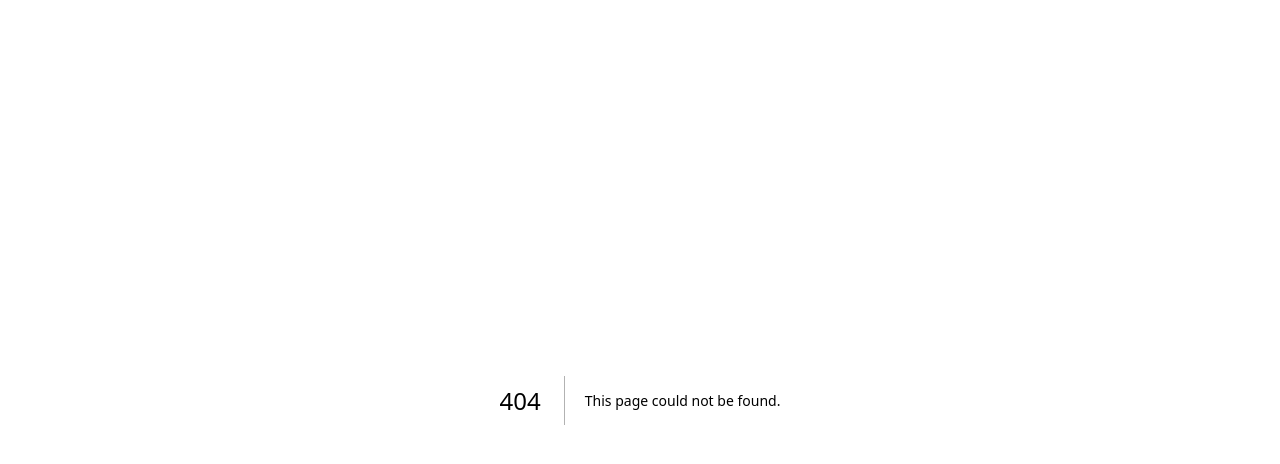
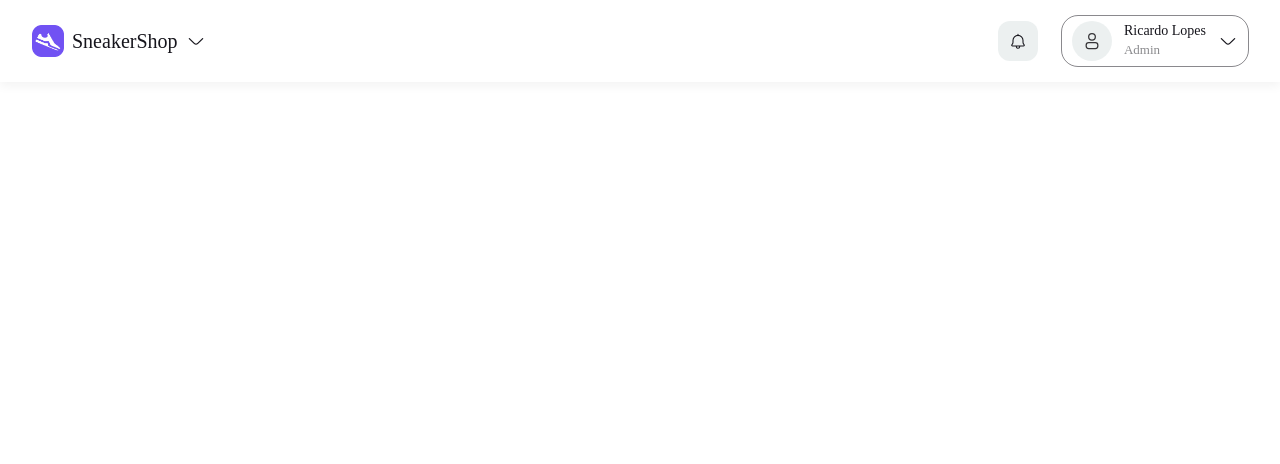
Before and after one commit to arthurpestana/projeto-techtins, a Next.js app: page /dashboard/home in a window 1280 px wide. Before the commit this address had no page. Shown: the top 464 px of the page. Built offline with nearby package versions, Linux system fonts and the light colour scheme; sample sign-in values are in the browser's storage.

Commit message:
dashboards

```diff
--- /dev/null
+++ b/src/app/dashboard/home/page.tsx
@@ -0,0 +1,5 @@
+export default function Home() {
+  return (
+    <h1>Dashboard/Home</h1>
+  )
+}
--- /dev/null
+++ b/src/app/dashboard/layout.tsx
@@ -0,0 +1,24 @@
+'use client'
+
+import { useEffect } from "react";
+import { redirect } from 'next/navigation';
+
+import Header from "@/components/Header";
+import SideBar from "@/components/SideBar";
+
+export default function DashboardLayout() {
+    useEffect(() => {
+      // Verifica se o token está presente no localStorage (simulação de autenticação)
+      const token = localStorage.getItem('token');
+      if (!token) {
+        // Se não houver token, redireciona para a página de login
+        redirect('../../auth/login');
+      }
+    }, [])
+
+    return(
+      <div>
+        <Header/>
+      </div>
+    )
+}
```
Also changed, not shown: src/app/dashboard/users/cadUser/page.tsx (added), src/app/dashboard/users/page.tsx (added).
